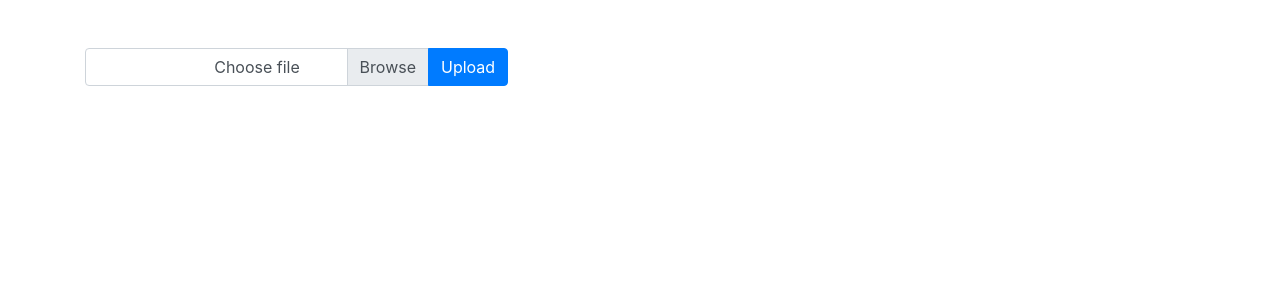
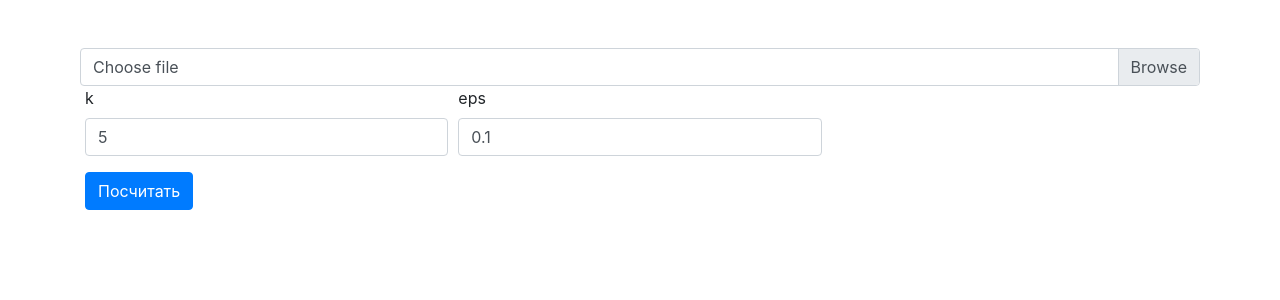
Before and after one commit to stacy-s/clustering_application, a Django app: page /clustering/ in a window 1280 px wide. Shown: the part 56-356 px from the top of the page. Run offline with Django 3.2, Linux system fonts and the light colour scheme; some libraries are stand-ins or nearby versions.

Commit message:
The form was created to upload a file, k and eps

```diff
--- a/clustering/forms.py
+++ b/clustering/forms.py
@@ -1,5 +1,20 @@
 from django import forms
+from .models import *
 
 
-class UploadFileForm(forms.Form):
-    file = forms.FileField(label='file_name')
+# class UploadFileForm(forms.Form):
+#     file = forms.FileField(label='file_name')
+
+
+class AlgorithmForm(forms.ModelForm):
+    class Meta:
+        file = forms.FileField(label='file_name')
+        model = Algorithm
+        fields = ['file', 'k', 'eps']
+
+        widgets = {
+            'files': forms.FileField(label='file_name'),
+            'k': forms.NumberInput(attrs={'class': 'form-control'}),
+            'eps': forms.NumberInput(attrs={'class': 'form-control'}),
+            # 'algorithm': forms.RadioSelect(attrs={'class': 'form-control'}),
+        }
--- a/clustering/models.py
+++ b/clustering/models.py
@@ -2,7 +2,10 @@ from pathlib import Path
 import pandas as pd
 import io
 import csv
+
+from django.core.validators import MinValueValidator
 from django.db import models
+
 
 # Create your models here.
 
@@ -16,13 +19,18 @@ class Document(models.Model):
 #     longitude_name = models.TextField()
 #     # features_name_list = models.ExpressionList()
 
-def import_file(path):
-    suffix = Path(str(path)).suffix
-    if suffix != '.csv':
-        return
-    # decoded_file = path.read().decode("iso-8859-1")
-    # io_string = io.StringIO(decoded_file)
-    # csv_reader = csv.DictReader(io_string, delimiter=';')
-    # columns = cls.columns
-    # errors = []
-    return pd.read_csv(path)
+
+
+class Algorithm(models.Model):
+    df = None
+    file = models.FileField(null=False)
+    k = models.IntegerField(validators=[MinValueValidator(1)],
+                            )
+    eps = models.DecimalField(validators=[MinValueValidator(0)],
+                              max_digits=5,
+                              decimal_places=3,
+                              )
+    # algorithm = models.IntegerField(choices=((1, 'k_mxt'),
+    #                                          (2, 'k_mxt')),
+    #                                 default=1,
+    #                                 )
--- a/clustering/templates/clustering/clustering.html
+++ b/clustering/templates/clustering/clustering.html
@@ -5,17 +5,101 @@
 {% endblock %}
 
 {% block content %}
-    <form class="form-inline" method="post" enctype="multipart/form-data">
+    <form class="needs-validation" method="post" enctype="multipart/form-data"> {% csrf_token %}
+        <div class="form-row">
             <div class="input-group">
               <div class="custom-file">
                   <input type="file" class="custom-file-input" name="file"/>
                   <label class="custom-file-label" for="inputGroupFile04">Choose file</label>
               </div>
-          <div class="input-group-append">
-             <input class="btn btn-primary mb-2" type="submit" name="submit" value="Upload" />
             </div>
         </div>
+
+        <div class="form-row">
+            <div class="col-md-4 mb-3">
+              <label for="validationCustom01">k</label>
+              <input type="text" class="form-control" id="validationCustom01" placeholder="k" value="5" required>
+              <div class="valid-feedback">
+                Looks good!
+              </div>
+            </div>
+            <div class="col-md-4 mb-3">
+              <label for="validationCustom02">eps</label>
+              <input type="text" class="form-control" id="validationCustom02" placeholder="eps" value="0.1" required>
+              <div class="valid-feedback">
+                Looks good!
+              </div>
+            </div>
+          </div>
+          <button class="btn btn-primary" type="submit">Посчитать</button>
     </form>
+
+
+{#    <form class="needs-validation" method="post" novalidate>#}
+{#      <div class="form-row">#}
+{#        <div class="col-md-4 mb-3">#}
+{#          <label for="validationCustom01">k</label>#}
+{#          <input type="text" class="form-control" id="validationCustom01" placeholder="k" value="5" required>#}
+{#          <div class="valid-feedback">#}
+{#            Looks good!#}
+{#          </div>#}
+{#        </div>#}
+{#        <div class="col-md-4 mb-3">#}
+{#          <label for="validationCustom02">eps</label>#}
+{#          <input type="text" class="form-control" id="validationCustom02" placeholder="eps" value="0.1" required>#}
+{#          <div class="valid-feedback">#}
+{#            Looks good!#}
+{#          </div>#}
+{#        </div>#}
+{#        <div class="col-md-4 mb-3">#}
+{#          <label for="validationCustomUsername">Username</label>#}
+{#          <div class="input-group">#}
+{#            <div class="input-group-prepend">#}
+{#              <span class="input-group-text" id="inputGroupPrepend">@</span>#}
+{#            </div>#}
+{#            <input type="text" class="form-control" id="validationCustomUsername" placeholder="Username" aria-describedby="inputGroupPrepend" required>#}
+{#            <div class="invalid-feedback">#}
+{#              Please choose a username.#}
+{#            </div>#}
+{#          </div>#}
+{#        </div>#}
+{#      </div>#}
+{#      <div class="form-row">#}
+{#        <div class="col-md-6 mb-3">#}
+{#          <label for="validationCustom03">City</label>#}
+{#          <input type="text" class="form-control" id="validationCustom03" placeholder="City" required>#}
+{#          <div class="invalid-feedback">#}
+{#            Please provide a valid city.#}
+{#          </div>#}
+{#        </div>#}
+{#        <div class="col-md-3 mb-3">#}
+{#          <label for="validationCustom04">State</label>#}
+{#          <input type="text" class="form-control" id="validationCustom04" placeholder="State" required>#}
+{#          <div class="invalid-feedback">#}
+{#            Please provide a valid state.#}
+{#          </div>#}
+{#        </div>#}
+{#        <div class="col-md-3 mb-3">#}
+{#          <label for="validationCustom05">Zip</label>#}
+{#          <input type="text" class="form-control" id="validationCustom05" placeholder="Zip" required>#}
+{#          <div class="invalid-feedback">#}
+{#            Please provide a valid zip.#}
+{#          </div>#}
+{#        </div>#}
+{#      </div>#}
+{#      <div class="form-group">#}
+{#        <div class="form-check">#}
+{#          <input class="form-check-input" type="checkbox" value="" id="invalidCheck" required>#}
+{#          <label class="form-check-label" for="invalidCheck">#}
+{#            Agree to terms and conditions#}
+{#          </label>#}
+{#          <div class="invalid-feedback">#}
+{#            You must agree before submitting.#}
+{#          </div>#}
+{#        </div>#}
+{#      </div>#}
+{#      <button class="btn btn-primary" type="submit">Посчитать</button>#}
+{#    </form>#}
 
 {#    <form class="form-inline" method="post" enctype="multipart/form-data">#}
 {#        <input class="btn btn-primary mb-2" type="file" name="file" />#}
--- a/clustering/urls.py
+++ b/clustering/urls.py
@@ -4,6 +4,6 @@ from .views import *
 
 
 urlpatterns = [
-    path('clustering/', import_file, name='clustering_url'),
-    path('clustering/import-file/', import_file, name='clustering_url'),
+    path('clustering/', AlgorithmView.as_view(), name='clustering_url'),
+    # path('clustering/import-file/', AlgorithmView.import_file, name='clustering_url'),
 ]
--- a/clustering/views.py
+++ b/clustering/views.py
@@ -7,27 +7,28 @@ from django.views.decorators.csrf import csrf_exempt
 
 # Create your views here.
 
-@csrf_exempt
-def import_file(request):
-    if request.method == "POST":
-        file_request = request.FILES["file"]
-        # errors = self.model.import_file(file_request)
-        # for error in errors:
-        #     messages.error(request, error)
-        # if not errors:
-        #     messages.success(request, _('The file import was successful!'))
-        return redirect('.')
-    form = UploadFileForm()
-    return render(request, 'clustering/clustering.html', {'form': form})
 
-# @csrf_exempt
-# def upload_file(request):
-#     if request.method == 'POST':
-#         form = UploadFileForm(request.POST, request.FILES)
-#         if form.is_valid():
-#             # file is saved
-#             form.save()
-#             return HttpResponseRedirect('clustering/')
-#     else:
-#         form = UploadFileForm()
-#     return render(request, 'clustering/clustering.html', {'form': form})
+
+
+
+class AlgorithmView(View):
+    template = 'clustering/clustering.html'
+    form_model = AlgorithmForm
+    model = Algorithm
+    raise_exception = True
+    df = None
+
+    @csrf_exempt
+    def get(self, request):
+        form = self.form_model()
+        return render(request, self.template, context={'form': form})
+
+    @csrf_exempt
+    def post(self, request):
+        bound_form = self.form_model(request.POST)
+        if bound_form.is_valid():
+            new_obj = bound_form.save()
+            source_file = request.FILES["file"]
+            df = pd.read_csv(source_file)
+            return redirect(new_obj)
+        return render(request, self.template, context={'form': bound_form})
```
Lines whose indentation alone changed are shown as unchanged.
